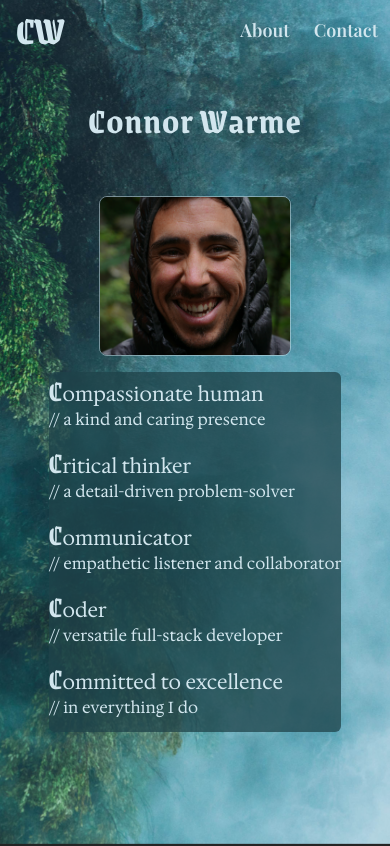
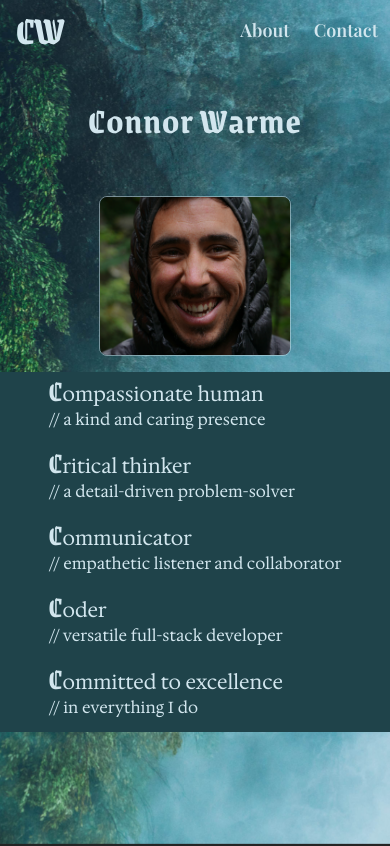
Before and after one commit to connorwarme/connorwarme.github.io, a React (Vite) app: page / in a window 390 px wide. Shown: the top 846 px of the page. Built offline with nearby package versions, Linux system fonts and the light colour scheme.

Commit message:
Fix discrepancies in styling across sizes

```diff
--- a/src/pages/index.jsx
+++ b/src/pages/index.jsx
@@ -12,15 +12,15 @@ const Home = () => {
       <div className='grid sm:grid-cols-9'>
       <div className='sm:col-start-2 sm:col-end-9 flex flex-col items-center'>
       <div className='md:grid lg:grid-cols-2 lg:gap-16'>
-        <div className="mb-4 mt-4 flex justify-center sm:justify-end">
+        <div className="mb-4 mt-4 flex justify-center lg:justify-end">
           <img
             src={portraitPhoto}
             alt="Portrait of Connor"
             className="h-40 w-48 rounded-lg border border-wave-spray/50 object-cover sm:w-96 sm:h-96 lg:border-4 lg:border-wave-spray/80"
           />
         </div>
-        <div className='m-2 mb-40 flex justify-center lg:justify-start lg:m-4'>
-          <ul className="grid justify-center gap-3 rounded-md bg-midnight-green/75 pb-3 text-start font-body text-wave-spray w-full max-w-sm lg:bg-wave-spray/80 lg:text-midnight-green lg:pb-0">
+        <div className='w-dvw mb-40 flex justify-center lg:justify-start lg:m-4 lg:w-auto'>
+          <ul className="grid justify-center gap-3 sm:rounded-md bg-midnight-green pb-3 text-start font-body text-wave-spray w-full sm:max-w-sm sm:bg-midnight-green/75 lg:bg-wave-spray/80 lg:text-midnight-green lg:pb-0 lg:w-96">
             <li>
               <img />
               <p className="text-xl">
```
